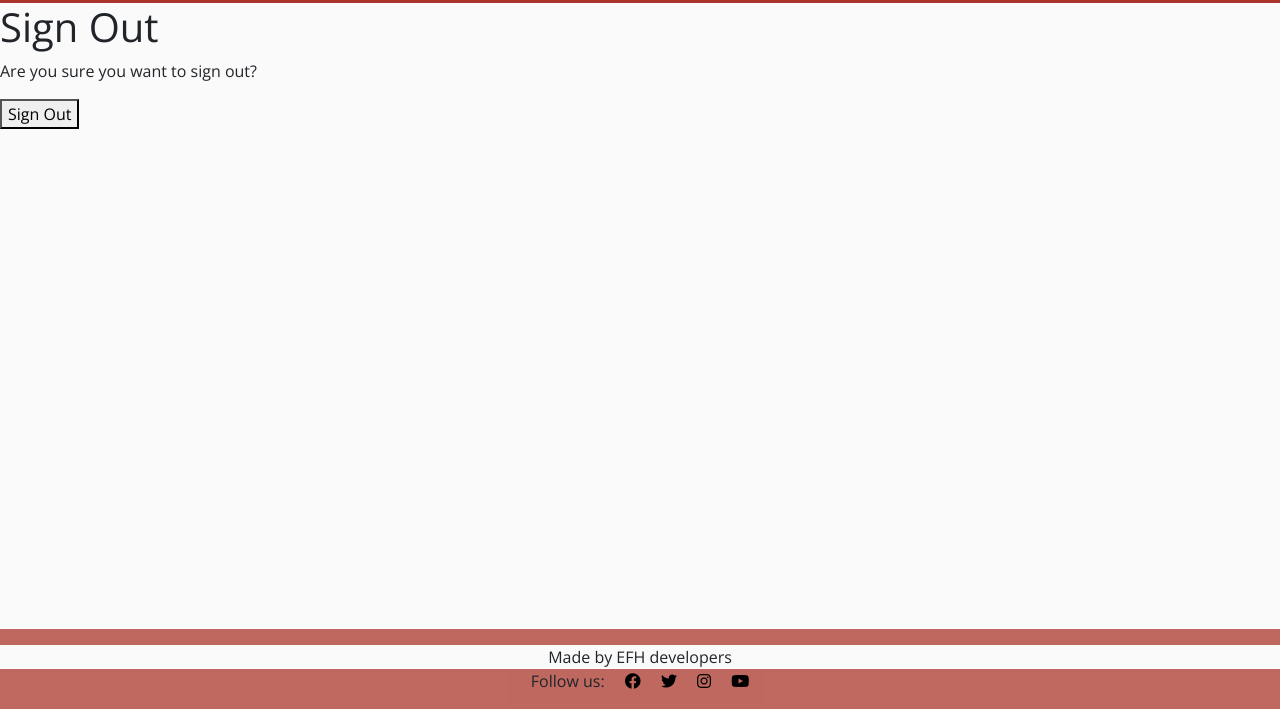
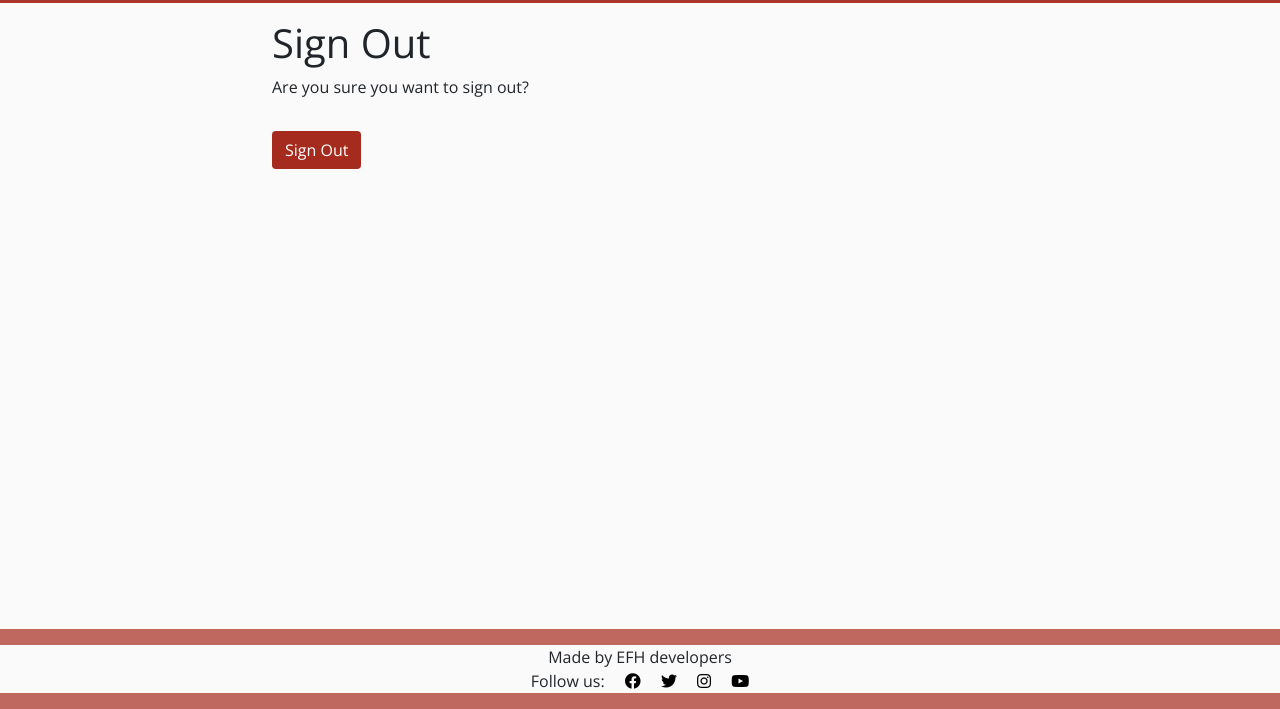
Before and after one commit to Marcosmgs/EFH-CommunityProject, a Django app: page /accounts/logout/ in a window 1280 px wide. Shown: the part 91-800 px from the top of the page. Run offline with Django 3.2, Linux system fonts and the light colour scheme; the visitor is signed in with stand-in values (Sample User, id 1).

Commit message:
Customised logout.html and style btn-auth

```diff
--- a/static/css/style.css
+++ b/static/css/style.css
@@ -39,7 +39,7 @@ hr.bottom-nav-line {
 }
 
 .navitems:hover {
-    color: #E84610;
+    color: #D96941;
 }
 
 /* Welcome Section */
@@ -138,7 +138,7 @@ hr.line-break {
 }
 
 .page-link:hover {
-    color: #E84610;
+    color: #D96941;
 }
 
 .recipe-link {
@@ -147,7 +147,7 @@ hr.line-break {
 }
 
 .recipe-link:hover {
-    color: #E84610;
+    color: #D96941;
 }
 
 /* Footer Section */
@@ -182,3 +182,28 @@ hr.line-break {
 .recipe-comments {
     margin: 20px 0px 20px;
 }
+
+/* sign in/up/out styles */
+
+.btn-auth {
+    background-color: #A62B1F;
+    color: #fff;
+}
+
+.btn-auth:hover,
+.btn-auth:active {
+    background-color: #fff;
+    color: #A62B1F;
+}
+
+.link {
+    color: #A62B1F;
+    text-decoration: none;
+}
+
+.link:hover,
+.link:active {
+    color: #D96941;
+    font-weight: bolder;
+    text-decoration: underline;
+}
--- a/templates/account/login.html
+++ b/templates/account/login.html
@@ -15,7 +15,7 @@
       <p>{% blocktrans %}Welcome back to the community.
         To leave a comment, like or save recipes on your book, please log in.
         If you have not created an account yet, then
-      <a href="{{ signup_url }}">sign up</a>{% endblocktrans %}</p>
+      <a href="{{ signup_url }}" class="link">Sign up</a>{% endblocktrans %}</p>
 
     </div>
   </div>
@@ -27,7 +27,7 @@
         {% if redirect_field_value %}
         <input type="hidden" name="{{ redirect_field_name }}" value="{{ redirect_field_value }}" />
         {% endif %}
-        <button class="btn btn-signup right" type="submit">{% trans "Sign In" %}</button>
+        <button class="btn btn-auth right" type="submit">{% trans "Sign In" %}</button>
       </form>
     </div>
   </div>
--- a/templates/account/logout.html
+++ b/templates/account/logout.html
@@ -5,17 +5,27 @@
 {% block head_title %}{% trans "Sign Out" %}{% endblock %}
 
 {% block content %}
+
+<div class="container">
+  <div class="row">
+    <div class="col-md-8 mt-3 offset-md-2">
       <h1>{% trans "Sign Out" %}</h1>
 
       <p>{% trans 'Are you sure you want to sign out?' %}</p>
+    </div>
+  </div>
+  <div class="row">
+    <div class="col-md-8 mt-3 offset-md-2">
 
     <form method="post" action="{% url 'account_logout' %}">
       {% csrf_token %}
       {% if redirect_field_value %}
       <input type="hidden" name="{{ redirect_field_name }}" value="{{ redirect_field_value }}"/>
       {% endif %}
-  <button type="submit">{% trans 'Sign Out' %}</button>
+      <button class="btn btn-auth right" type="submit">{% trans 'Sign Out' %}</button>
     </form>
-
+    </div>
+  </div>
+</div>
 
 {% endblock %}
--- a/templates/base.html
+++ b/templates/base.html
@@ -70,7 +70,7 @@
    <!-- Footer Section-->
    <footer class="footer mt-auto py-3 footer-dark-bg">
         <p class="m-0 text-center text-black footer-light-bg">Made by EFH developers</p>
-        <p class="m-0 text-center text-black footes-light-bg">Follow us:
+        <p class="m-0 text-center text-black footer-light-bg">Follow us:
             <a href="https://facebook.com" target="_blank" rel="noopener" aria-label="Visit our Facebook page (opens in a new tab)"><i class="fab fa-facebook ms-3 social-link"></i></a>
             <a href="https://twitter.com" target="_blank" rel="noopener" aria-label="Visit our Twitter page (opens in a new tab)"><i class="fab fa-twitter ms-3 social-link"></i></a>
             <a href="https://instagram.com" target="_blank" rel="noopener" aria-label="Visit our Instagram page (opens in a new tab)"><i class="fab fa-instagram ms-3 social-link"></i></a>
```
Lines whose indentation alone changed are shown as unchanged.
